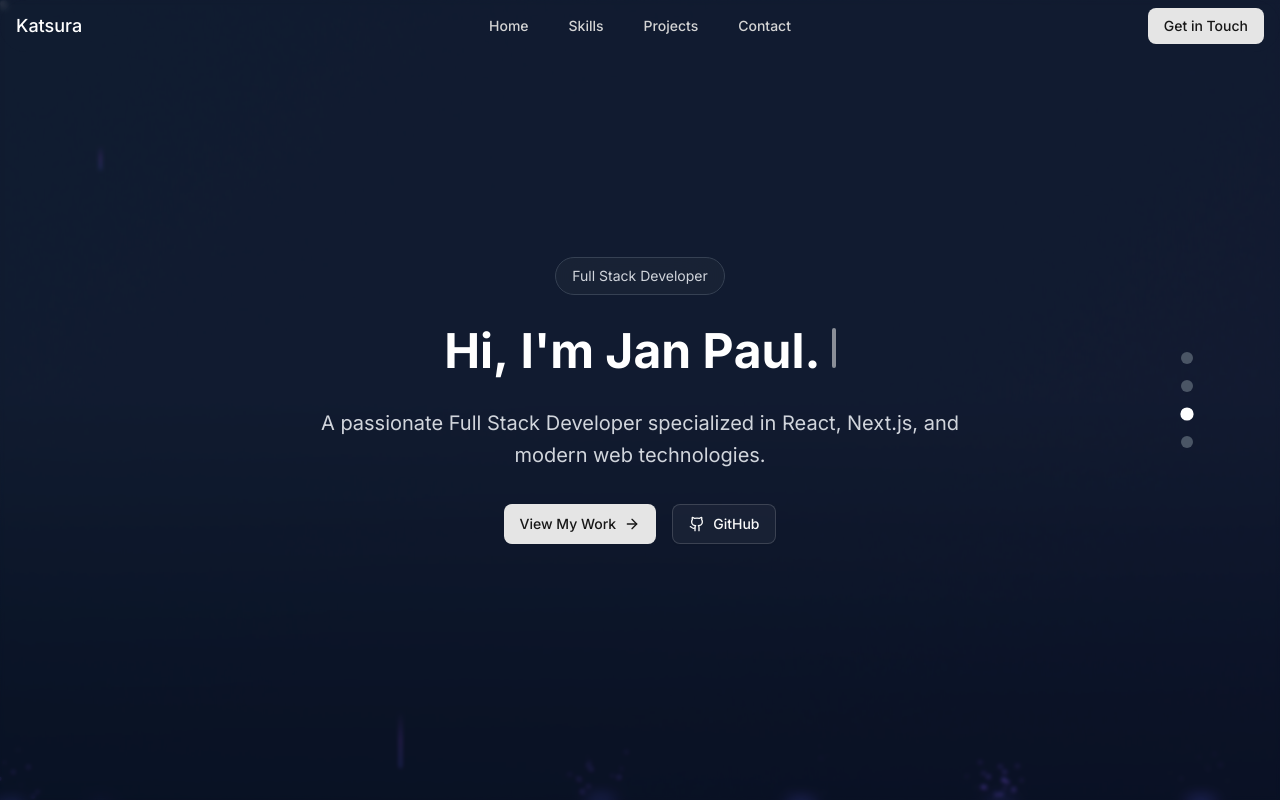
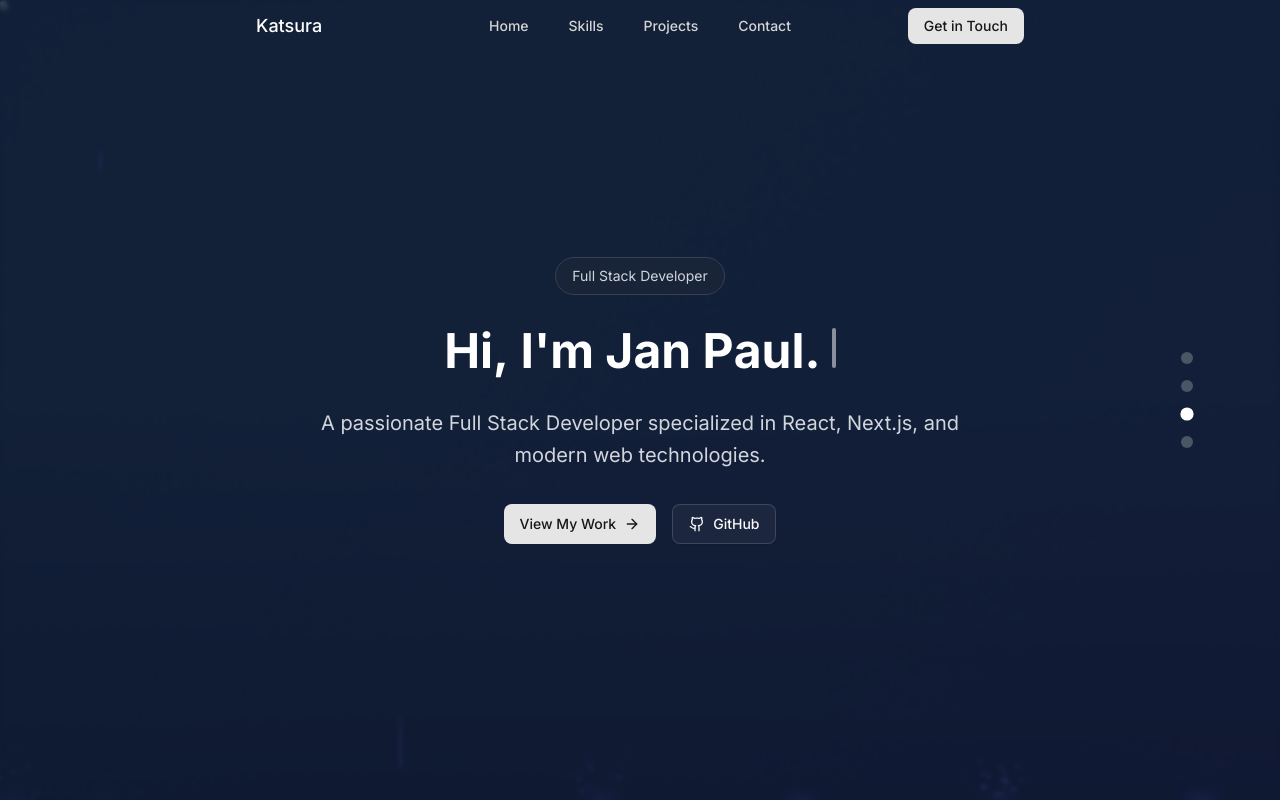
Before and after one commit to katsura919/portfolio, a Next.js app: page / in a window 1280 px wide. Shown: the top 800 px of the page. Built offline with nearby package versions, Linux system fonts and the light colour scheme.

Commit message:
update navbar

```diff
--- a/src/components/HeroSection.tsx
+++ b/src/components/HeroSection.tsx
@@ -52,12 +52,14 @@ const HeroSection = () => {
   // Options from glass-palettes.ts (with glassmorphism): subtleDark, midnightBreeze, smokeAndGlass, darkOcean, frostedGlass
   const backgroundSections = darkOcean;
   return (
-    <section className="relative w-full min-h-screen overflow-auto">      {/* Color-changing background based on scroll with crossfade effect */}      <ScrollColorBackground
+    <section className="relative w-full min-h-screen overflow-auto">      {/* Color-changing background based on scroll with crossfade effect */}
+      <ScrollColorBackground
         sections={backgroundSections}
         showIndicator={true}
         transitionDuration={1500} // 1.5 second fade duration for smoother transitions
       />
-        {/* Subtle animated background with glassmorphism effects */}      <div className="fixed inset-0 z-0 pointer-events-auto opacity-60">
+        {/* Subtle animated background with glassmorphism effects */}
+      <div className="fixed inset-0 z-0 pointer-events-auto opacity-30">
         <BackgroundBeamsWithCollision className="w-full h-screen">
           <div className="absolute inset-0" />
         </BackgroundBeamsWithCollision>
--- a/src/components/ui/resizable-navbar.tsx
+++ b/src/components/ui/resizable-navbar.tsx
@@ -88,7 +88,7 @@ export const NavBody = ({ children, className, visible }: NavBodyProps) => {
         boxShadow: visible
           ? "0 0 24px rgba(34, 42, 53, 0.06), 0 1px 1px rgba(0, 0, 0, 0.05), 0 0 0 1px rgba(34, 42, 53, 0.04), 0 0 4px rgba(34, 42, 53, 0.08), 0 16px 68px rgba(47, 48, 55, 0.05), 0 1px 0 rgba(255, 255, 255, 0.1) inset"
           : "none",
-        width: visible ? "40%" : "100%",
+        width: visible ? "40%" : "60%",
         y: visible ? 20 : 0,
       }}
       transition={{
@@ -101,7 +101,7 @@ export const NavBody = ({ children, className, visible }: NavBodyProps) => {
       }}
       className={cn(
         "relative z-[60] mx-auto hidden w-full max-w-7xl flex-row items-center justify-between self-start rounded-full bg-transparent px-4 py-2 lg:flex dark:bg-transparent",
-        visible && "bg-black/50 dark:bg-neutral-950/50",
+        visible && "bg-black/20 dark:bg-neutral-950/10",
         className
       )}
     >
```
